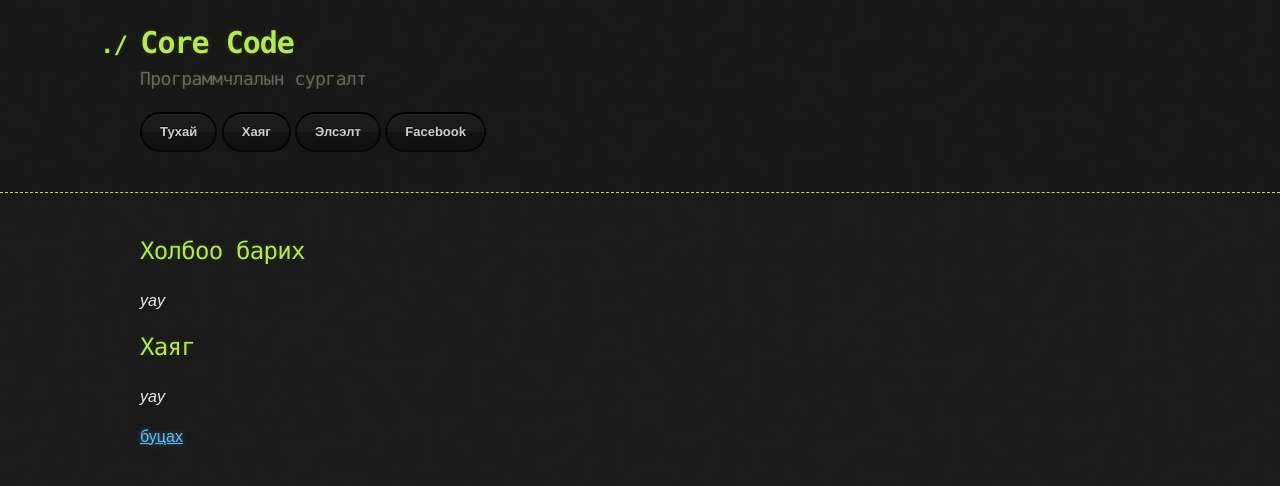
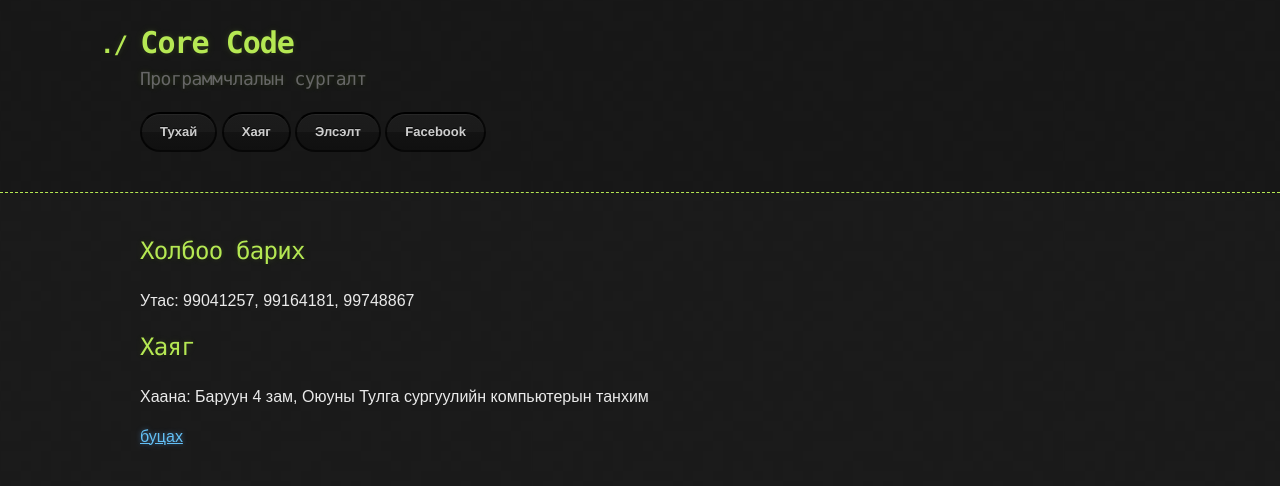
Before and after one commit to ganaatulgaa/corecode, a Jekyll site: the page built from contact.md, in a window 1280 px wide. Shown: the top 486 px of the page. Built offline with Jekyll 4.4.1, drawn with Linux system fonts in a browser that asks for light colours; our own code applies the rules of GitHub Pages for plain Markdown files.

Commit message:
Update contact.md

```diff
--- a/contact.md
+++ b/contact.md
@@ -4,10 +4,9 @@ layout: default
 
 ## Холбоо барих
 
-_yay_
+Утас: 99041257, 99164181, 99748867
 
 ## Хаяг
-
-_yay_
+Хаана: Баруун 4 зам, Оюуны Тулга сургуулийн компьютерын танхим
 
 [буцах](./)
```
